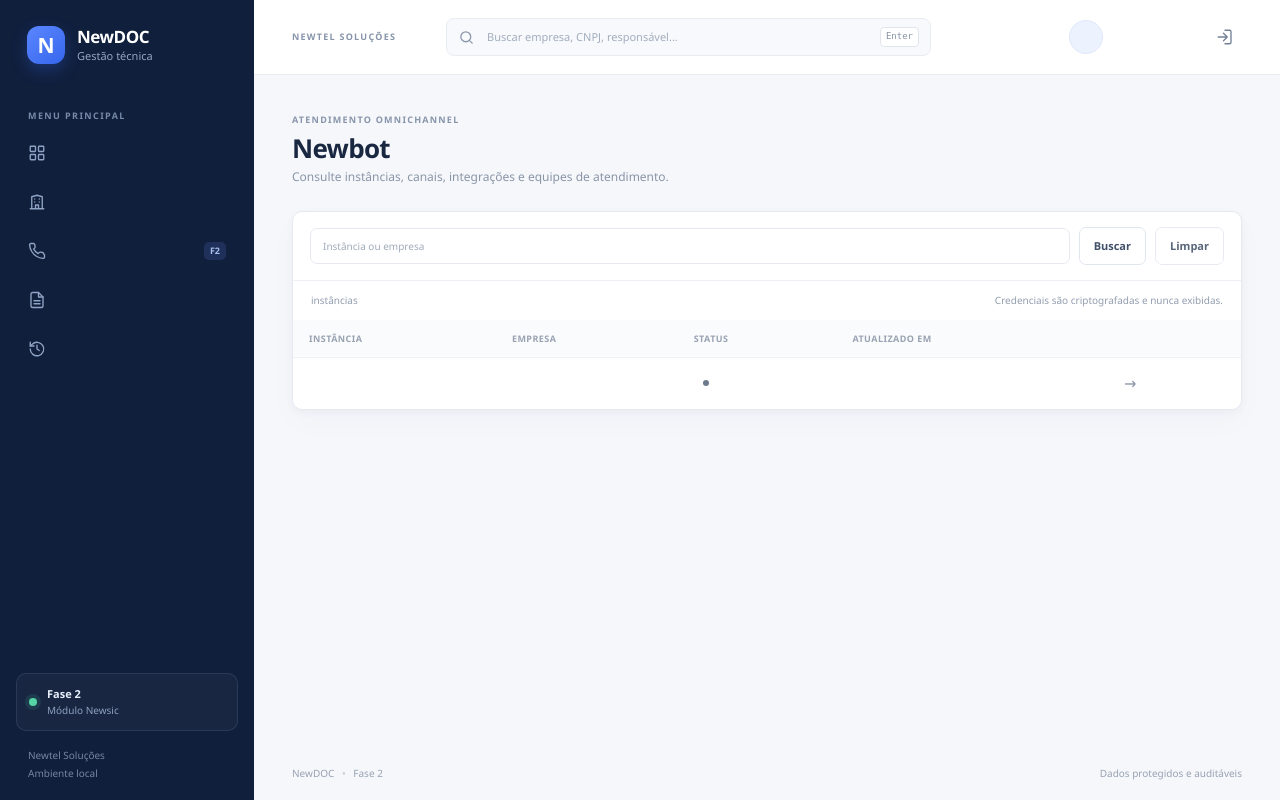
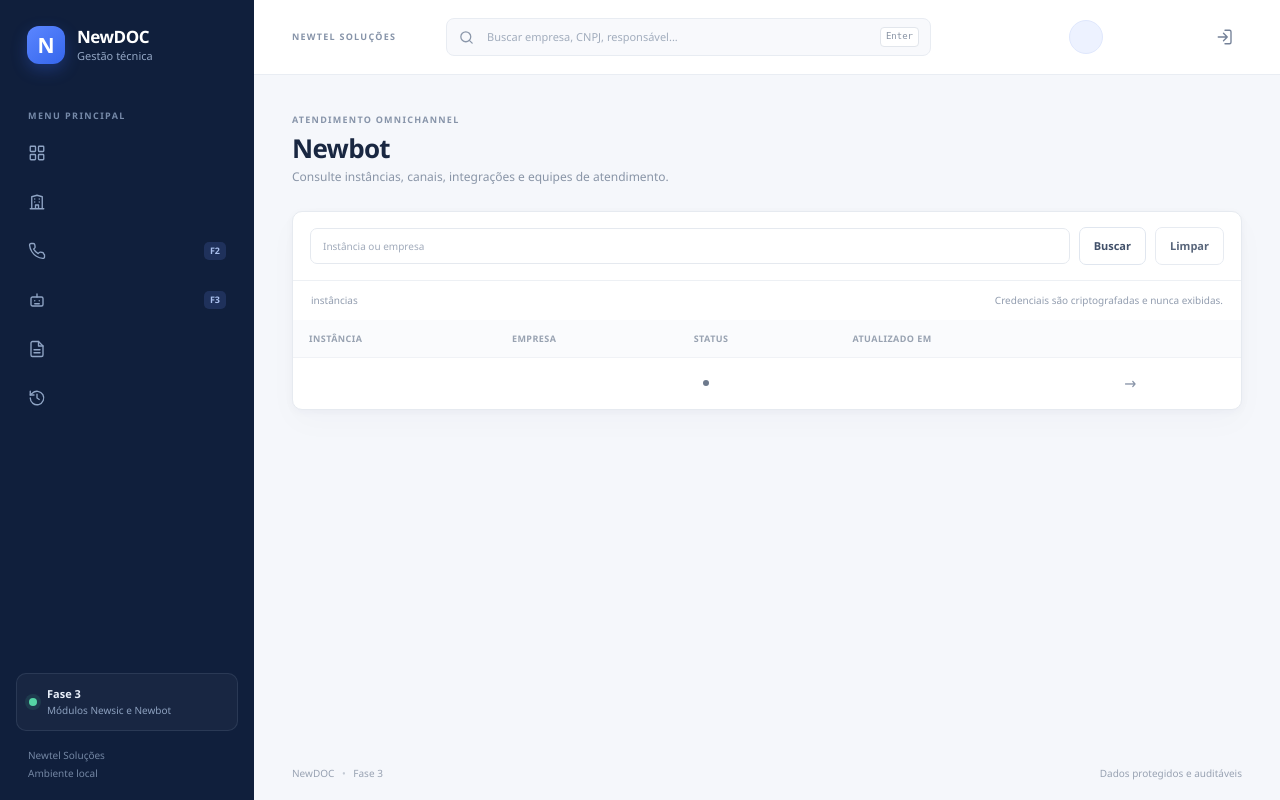
Before and after one commit to JoaoLucascp/Newdoc-inicial, a PHP site: template resources/views/newbot/index.php in a window 1280 px wide. Run offline with PHP 8.4, Linux system fonts and the light colour scheme; the template is opened without the code that fills it: most values are stand-ins (such as "Sample title", 1, 10 or a date in 2020); data that the repository does not hold is empty.

Commit message:
Adiciona Newbot ao menu lateral e à ficha da empresa

```diff
--- a/resources/views/layout.php
+++ b/resources/views/layout.php
@@ -10,6 +10,7 @@ $navItems = [
     ['label' => 'Visão geral', 'href' => '/', 'icon' => 'grid', 'key' => 'dashboard'],
     ['label' => 'Empresas', 'href' => '/empresas', 'icon' => 'building', 'key' => 'companies'],
     ['label' => 'Newsic / IPBX', 'href' => '/newsic', 'icon' => 'phone', 'key' => 'newsic'],
+    ['label' => 'Newbot', 'href' => '/newbot', 'icon' => 'bot', 'key' => 'newbot'],
     ['label' => 'Documentos', 'href' => '/documentos', 'icon' => 'file', 'key' => 'documents'],
     ['label' => 'Auditoria', 'href' => '/auditoria', 'icon' => 'history', 'key' => 'audit'],
 ];
@@ -17,6 +18,7 @@ $icons = [
     'grid' => '<rect x="3" y="3" width="7" height="7" rx="1"/><rect x="14" y="3" width="7" height="7" rx="1"/><rect x="14" y="14" width="7" height="7" rx="1"/><rect x="3" y="14" width="7" height="7" rx="1"/>',
     'building' => '<path d="M3 21h18M5 21V5l7-2 7 2v16M9 8h.01M15 8h.01M9 12h.01M15 12h.01M10 21v-5h4v5"/>',
     'phone' => '<path d="M22 16.92v3a2 2 0 0 1-2.18 2A19.79 19.79 0 0 1 11.19 19a19.5 19.5 0 0 1-6-6A19.79 19.79 0 0 1 2.09 4.18 2 2 0 0 1 4.08 2h3a2 2 0 0 1 2 1.72l.38 2.75a2 2 0 0 1-.57 1.68L7.6 9.43a16 16 0 0 0 6 6l1.28-1.28a2 2 0 0 1 1.68-.57l2.75.38a2 2 0 0 1 1.69 1.96Z"/>',
+    'bot' => '<rect x="4" y="8" width="16" height="12" rx="2"/><path d="M12 4v4M9 13h.01M15 13h.01M9 17h6"/>',
     'file' => '<path d="M14 2H6a2 2 0 0 0-2 2v16a2 2 0 0 0 2 2h12a2 2 0 0 0 2-2V8z"/><path d="M14 2v6h6M8 13h8M8 17h8"/>',
     'history' => '<path d="M3 12a9 9 0 1 0 2.64-6.36L3 8"/><path d="M3 3v5h5M12 7v5l3 2"/>',
 ];
@@ -47,13 +49,14 @@ $icons = [
                     <svg viewBox="0 0 24 24" aria-hidden="true"><?= $icons[$item['icon']] ?></svg>
                     <span><?= h($item['label']) ?></span>
                     <?php if ($item['key'] === 'newsic'): ?><span class="nav-pill">F2</span><?php endif; ?>
+                    <?php if ($item['key'] === 'newbot'): ?><span class="nav-pill">F3</span><?php endif; ?>
                 </a>
             <?php endforeach; ?>
         </nav>
         <div class="sidebar-bottom">
             <div class="phase-note">
                 <span class="phase-dot"></span>
-                <div><strong>Fase 2</strong><small>Módulo Newsic</small></div>
+                <div><strong>Fase 3</strong><small>Módulos Newsic e Newbot</small></div>
             </div>
             <div class="sidebar-foot">Newtel Soluções<br>Ambiente local</div>
         </div>
@@ -95,7 +98,7 @@ $icons = [
             <?php if ($flashSuccess !== null): ?><div class="alert alert-success" role="status"><?= h($flashSuccess) ?></div><?php endif; ?>
             <?= $content ?>
         </section>
-        <footer class="app-footer"><span>NewDOC <span class="footer-separator">•</span> Fase 2</span><span>Dados protegidos e auditáveis</span></footer>
+        <footer class="app-footer"><span>NewDOC <span class="footer-separator">•</span> Fase 3</span><span>Dados protegidos e auditáveis</span></footer>
     </main>
 </div>
 </body>
```
